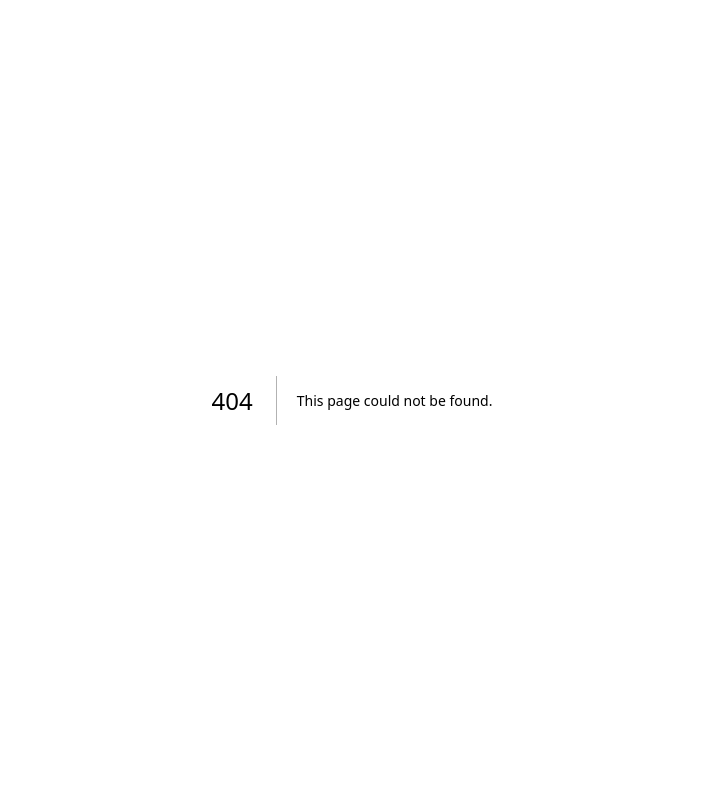
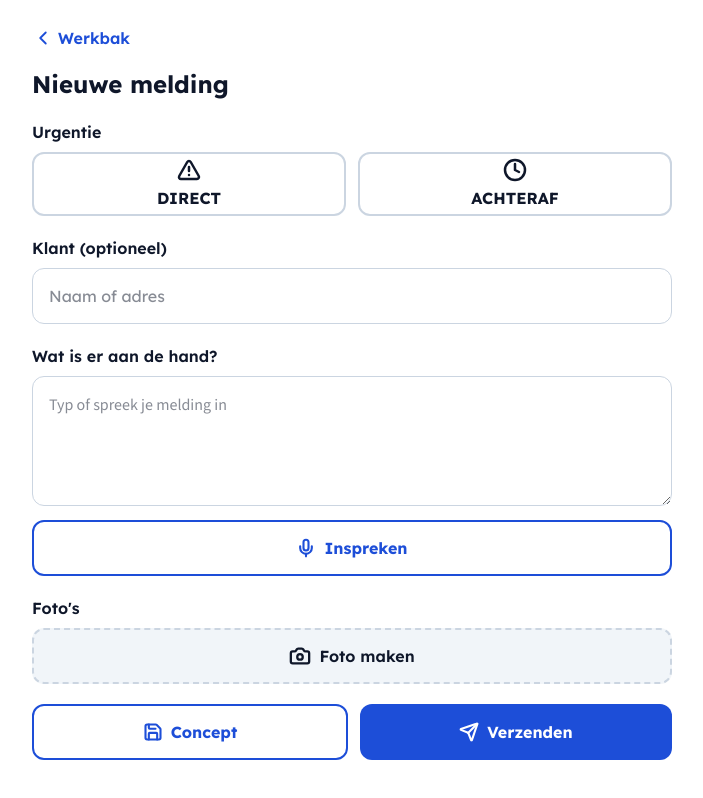
Before and after one commit to rkzijlstra-ops/ksv-demo, a Next.js app: page /melding/nieuw in a window 1280 px wide. Before the commit this address had no page. Shown: the top 798 px of the page, without its empty margins (288-991 px from the left). Built offline with nearby package versions, Linux system fonts and the light colour scheme.

Commit message:
feat(2A-H): melding-form (urgentie/spraak/foto) + /api/meldingen + nieuwe-melding-knop (82 tests groen)

```diff
--- /dev/null
+++ b/src/app/api/meldingen/route.ts
@@ -0,0 +1,49 @@
+import { NextResponse } from "next/server";
+import { z } from "zod";
+import { db } from "@/lib/db";
+
+const NieuweMeldingSchema = z.object({
+  urgentie: z.enum(["rood", "geel"]),
+  ruwe_tekst: z.string().nullable(),
+  foto_urls: z.array(z.string()),
+  klant_naam: z.string().nullable().optional(),
+  klant_adres: z.string().nullable().optional(),
+  referentienummer: z.string().nullable().optional(),
+  status: z.enum(["concept", "verzonden"]),
+});
+
+export async function POST(req: Request) {
+  let payload: unknown;
+  try {
+    payload = await req.json();
+  } catch {
+    return NextResponse.json({ error: "Ongeldige JSON" }, { status: 400 });
+  }
+
+  const parsed = NieuweMeldingSchema.safeParse(payload);
+  if (!parsed.success) {
+    return NextResponse.json(
+      { error: "Ongeldige melding", details: parsed.error.issues },
+      { status: 400 },
+    );
+  }
+
+  try {
+    const { id } = await db().createMonteurMelding({
+      urgentie: parsed.data.urgentie,
+      ruwe_tekst: parsed.data.ruwe_tekst,
+      spraak_tekst: null,
+      foto_urls: parsed.data.foto_urls,
+      klant_naam: parsed.data.klant_naam ?? null,
+      klant_adres: parsed.data.klant_adres ?? null,
+      referentienummer: parsed.data.referentienummer ?? null,
+      status: parsed.data.status,
+    });
+    return NextResponse.json({ id }, { status: 200 });
+  } catch (err) {
+    return NextResponse.json(
+      { error: `Opslaan mislukt: ${(err as Error).message}` },
+      { status: 503 },
+    );
+  }
+}
--- /dev/null
+++ b/src/app/melding/nieuw/page.tsx
@@ -0,0 +1,21 @@
+import Link from "next/link";
+import { ChevronLeft } from "lucide-react";
+import { MeldingForm } from "@/components/MeldingForm";
+
+export default function NieuweMeldingPagina() {
+  return (
+    <main className="mx-auto w-full max-w-2xl p-4 pb-24">
+      <Link
+        href="/"
+        className="inline-flex min-h-[44px] items-center gap-1 text-base font-semibold text-primary hover:underline"
+      >
+        <ChevronLeft size={22} aria-hidden="true" />
+        Werkbak
+      </Link>
+
+      <h1 className="mb-5 mt-2 text-2xl font-bold text-ink">Nieuwe melding</h1>
+
+      <MeldingForm />
+    </main>
+  );
+}
--- a/src/app/page.tsx
+++ b/src/app/page.tsx
@@ -1,4 +1,5 @@
-import { Inbox } from "lucide-react";
+import Link from "next/link";
+import { Inbox, Plus } from "lucide-react";
 import { db } from "@/lib/db";
 import { groepeerMeldingen } from "@/lib/werkbak";
 import { OpdrachtCard } from "@/components/OpdrachtCard";
@@ -19,6 +20,14 @@ export default async function WerkbakPage() {
           {actief.length} {actief.length === 1 ? "actieve klus" : "actieve klussen"}
         </p>
       </header>
+
+      <Link
+        href="/melding/nieuw"
+        className="mb-3 flex min-h-[56px] cursor-pointer items-center justify-center gap-2 rounded-xl bg-primary px-4 py-3 text-base font-bold text-white transition-colors duration-150 hover:opacity-90 focus-visible:outline-3 focus-visible:outline-primary"
+      >
+        <Plus size={22} strokeWidth={2.5} aria-hidden="true" />
+        Nieuwe melding
+      </Link>
 
       <div className="mb-4">
         <PdfUpload />
--- /dev/null
+++ b/src/components/MeldingForm.tsx
@@ -0,0 +1,151 @@
+"use client";
+
+import { useState } from "react";
+import { useRouter } from "next/navigation";
+import { AlertTriangle, Clock, Loader2, Send, Save, AlertCircle } from "lucide-react";
+import { FotoMaken } from "./FotoMaken";
+import { SpraakOpname } from "./SpraakOpname";
+
+type Urgentie = "rood" | "geel";
+
+export function MeldingForm() {
+  const router = useRouter();
+  const [urgentie, setUrgentie] = useState<Urgentie | null>(null);
+  const [tekst, setTekst] = useState("");
+  const [fotoUrls, setFotoUrls] = useState<string[]>([]);
+  const [klantNaam, setKlantNaam] = useState("");
+  const [bezig, setBezig] = useState<"" | "concept" | "verzonden">("");
+  const [fout, setFout] = useState("");
+
+  async function opslaan(status: "concept" | "verzonden") {
+    if (!urgentie) {
+      setFout("Kies eerst rood of geel.");
+      return;
+    }
+    setBezig(status);
+    setFout("");
+    try {
+      const res = await fetch("/api/meldingen", {
+        method: "POST",
+        headers: { "content-type": "application/json" },
+        body: JSON.stringify({
+          urgentie,
+          ruwe_tekst: tekst.trim() || null,
+          foto_urls: fotoUrls,
+          klant_naam: klantNaam.trim() || null,
+          status,
+        }),
+      });
+      const body = await res.json().catch(() => ({}));
+      if (!res.ok) throw new Error(body.error ?? `Opslaan mislukt (${res.status})`);
+      router.push("/");
+      router.refresh();
+    } catch (err) {
+      setFout((err as Error).message);
+      setBezig("");
+    }
+  }
+
+  const urgentieKnop = (waarde: Urgentie, label: string, Icon: typeof AlertTriangle, kleur: string) => {
+    const actief = urgentie === waarde;
+    return (
+      <button
+        type="button"
+        onClick={() => setUrgentie(waarde)}
+        aria-pressed={actief}
+        className={`flex min-h-[64px] flex-1 cursor-pointer flex-col items-center justify-center gap-1 rounded-xl border-2 font-bold transition-all duration-150 focus-visible:outline-3 focus-visible:outline-offset-2 focus-visible:outline-primary ${
+          actief ? `${kleur} text-white border-transparent` : "border-line bg-white text-ink"
+        }`}
+      >
+        <Icon size={24} strokeWidth={2.5} aria-hidden="true" />
+        {label}
+      </button>
+    );
+  };
+
+  const werkBezig = bezig !== "";
+
+  return (
+    <div className="flex flex-col gap-5">
+      <div>
+        <span className="mb-2 block font-semibold text-ink">Urgentie</span>
+        <div className="flex gap-3">
+          {urgentieKnop("rood", "DIRECT", AlertTriangle, "bg-urgent-rood")}
+          {urgentieKnop("geel", "ACHTERAF", Clock, "bg-urgent-geel")}
+        </div>
+      </div>
+
+      <div>
+        <label htmlFor="klant" className="mb-2 block font-semibold text-ink">
+          Klant (optioneel)
+        </label>
+        <input
+          id="klant"
+          type="text"
+          value={klantNaam}
+          onChange={(e) => setKlantNaam(e.target.value)}
+          placeholder="Naam of adres"
+          className="min-h-[56px] w-full rounded-xl border border-line px-4 text-base text-ink focus-visible:outline-3 focus-visible:outline-primary"
+        />
+      </div>
+
+      <div>
+        <label htmlFor="tekst" className="mb-2 block font-semibold text-ink">
+          Wat is er aan de hand?
+        </label>
+        <textarea
+          id="tekst"
+          value={tekst}
+          onChange={(e) => setTekst(e.target.value)}
+          rows={4}
+          placeholder="Typ of spreek je melding in"
+          className="w-full rounded-xl border border-line p-4 font-[family-name:var(--font-body)] text-base text-ink focus-visible:outline-3 focus-visible:outline-primary"
+        />
+        <div className="mt-2">
+          <SpraakOpname onTekst={(t) => setTekst((prev) => (prev ? `${prev} ${t}` : t))} />
+        </div>
+      </div>
+
+      <div>
+        <span className="mb-2 block font-semibold text-ink">Foto&apos;s</span>
+        <FotoMaken urls={fotoUrls} onChange={setFotoUrls} />
+      </div>
+
+      {fout && (
+        <p className="flex items-start gap-2 text-sm font-semibold text-urgent-rood">
+          <AlertCircle size={18} strokeWidth={2.5} className="mt-0.5 shrink-0" aria-hidden="true" />
+          {fout}
+        </p>
+      )}
+
+      <div className="flex flex-col gap-3 sm:flex-row">
+        <button
+          type="button"
+          onClick={() => opslaan("concept")}
+          disabled={werkBezig}
+          className="flex min-h-[56px] flex-1 cursor-pointer items-center justify-center gap-2 rounded-xl border-2 border-primary bg-white px-4 text-base font-bold text-primary transition-colors duration-150 hover:bg-surface focus-visible:outline-3 focus-visible:outline-primary disabled:opacity-60"
+        >
+          {bezig === "concept" ? (
+            <Loader2 size={20} className="animate-spin" aria-hidden="true" />
+          ) : (
+            <Save size={20} strokeWidth={2.5} aria-hidden="true" />
+          )}
+          Concept
+        </button>
+        <button
+          type="button"
+          onClick={() => opslaan("verzonden")}
+          disabled={werkBezig}
+          className="flex min-h-[56px] flex-1 cursor-pointer items-center justify-center gap-2 rounded-xl bg-primary px-4 text-base font-bold text-white transition-colors duration-150 hover:opacity-90 focus-visible:outline-3 focus-visible:outline-primary disabled:opacity-60"
+        >
+          {bezig === "verzonden" ? (
+            <Loader2 size={20} className="animate-spin" aria-hidden="true" />
+          ) : (
+            <Send size={20} strokeWidth={2.5} aria-hidden="true" />
+          )}
+          Verzenden
+        </button>
+      </div>
+    </div>
+  );
+}
```
Also changed, not shown: 2 other files (tests, documents, lock files or other folders).
